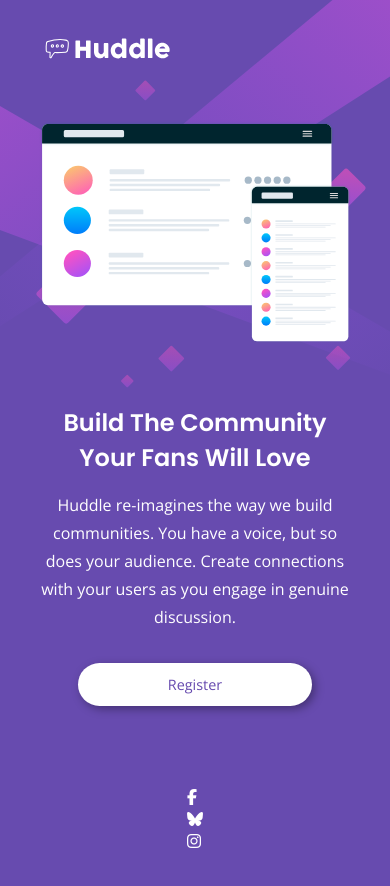
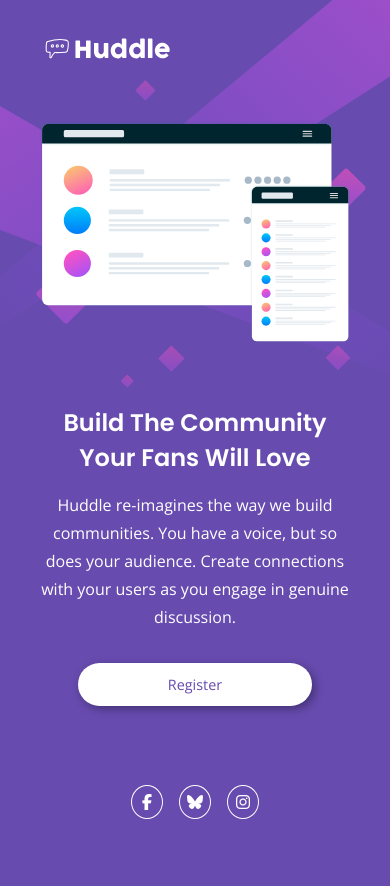
Before and after one commit to LesleyWesley/huddle-landing-page-simple, a plain HTML site: page index.html in a window 390 px wide. Drawn offline with nearby package versions, Linux system fonts and the light colour scheme.

Commit message:
Added mobile styling for social links. Added active states for all links

```diff
--- a/css/main.css
+++ b/css/main.css
@@ -12,10 +12,6 @@ a {
   text-decoration: none;
 }
 
-ul {
-  list-style: none;
-  padding: 0;
-}
 
 .flex-center {
   display: flex;
@@ -86,3 +82,36 @@ p {
   border-radius: 1.75rem;
   box-shadow: 3px 3px 10px rgba(0, 0, 0, 35%);
 }
+
+ul {
+  list-style: none;
+  padding: 0;
+  gap: 1rem;
+}
+
+li {
+  height: 2rem;
+  aspect-ratio: 1;
+  border-radius: 50%;
+}
+
+li a {
+  border: 1px solid #FFF;
+  border-radius: 50%;
+  width: 100%;
+  height: 100%;
+}
+
+/*Active States*/
+
+.register-link:hover,
+.register-link:active {
+    background-color: var(--active-states-clr);
+    color: #FFF;
+}
+
+li a:hover,
+li a:active {
+  border: 1px solid var(--active-states-clr);
+  color: var(--active-states-clr);
+}
--- a/index.html
+++ b/index.html
@@ -38,10 +38,10 @@
             </div>
         </main>
         <footer class="flex-center">
-            <ul>
-              <li><a href="https://www.facebook.com/" target="_blank"><i class="fa-brands fa-facebook-f"></i></a></li>
-              <li><a href="https://bsky.app/" target="_blank"><i class="fa-brands fa-bluesky"></i></a></li>
-              <li><a href="https://www.instagram.com/" target="_blank"><i class="fa-brands fa-instagram"></i></a></li>
+            <ul class="flex-center">
+              <li class="flex-center"><a href="https://www.facebook.com/" target="_blank" class="flex-center"><i class="fa-brands fa-facebook-f"></i></a></li>
+              <li class="flex-center"><a href="https://bsky.app/" target="_blank" class="flex-center"><i class="fa-brands fa-bluesky"></i></a></li>
+              <li class="flex-center"><a href="https://www.instagram.com/" target="_blank" class="flex-center"><i class="fa-brands fa-instagram"></i></a></li>
             </ul>
         </footer>
     </div>
```
